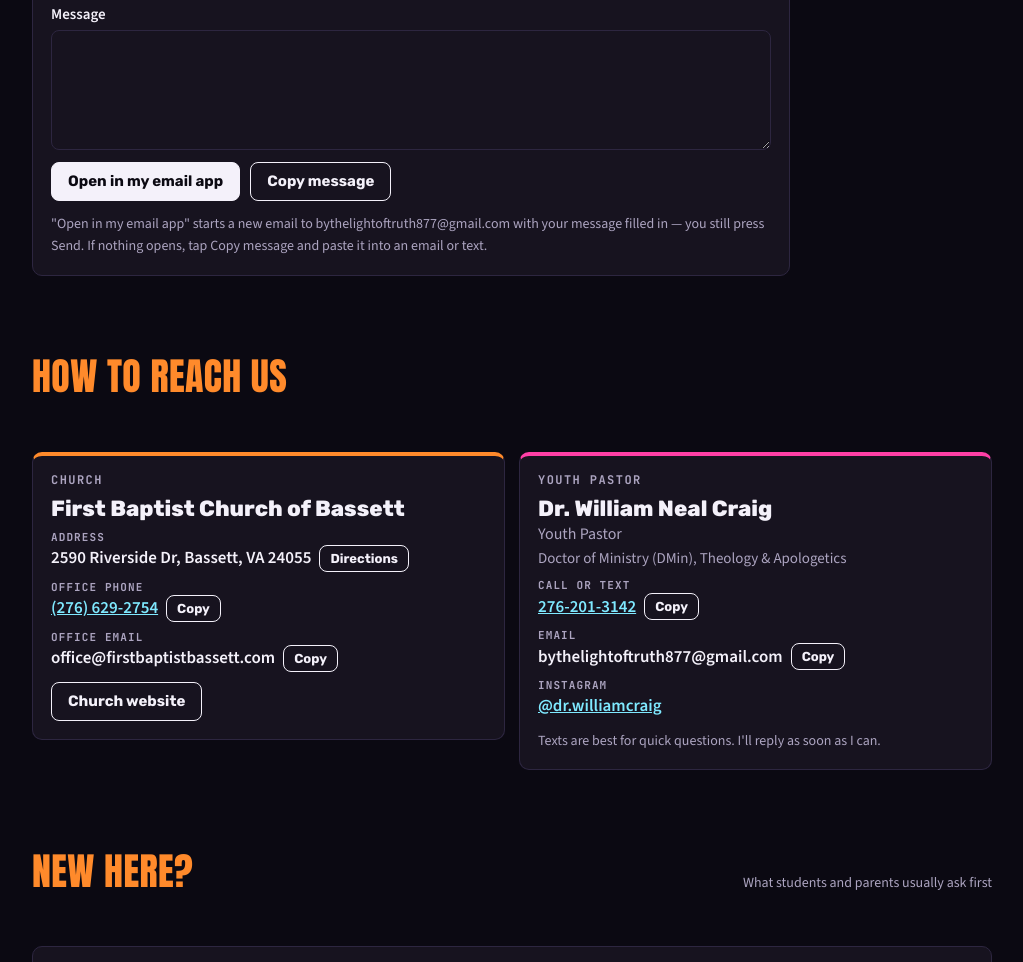
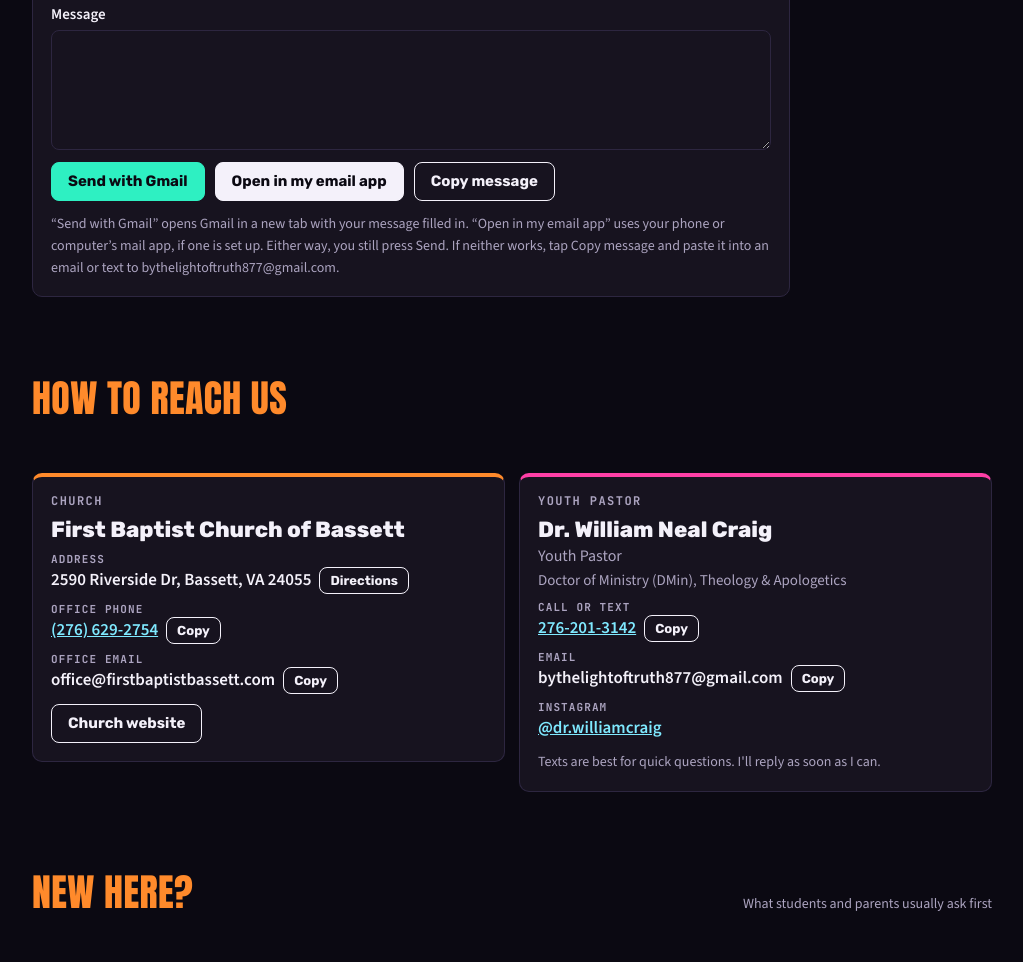
Before and after one commit to bythelightoftruth877-web/fbc-bassett-youth, a plain HTML site: page index.html in a window 1280 px wide. Shown: the part 2325-3287 px from the top of the page, without its empty margins (128-1151 px from the left). Drawn offline with nearby package versions, Linux system fonts and the light colour scheme.

Commit message:
Add files via upload
Add Gmail button.

```diff
--- a/index.html
+++ b/index.html
@@ -281,6 +281,9 @@ function mailHref(s,f){
   if(c.cc&&(f.type!=='Prayer request'||s.prayerCc!==false))q+='&cc='+encodeURIComponent(c.cc);
   return 'mailto:'+encodeURIComponent(c.email).replace(/%40/g,'@')+'?'+q;
 }
+function gmailHref(s,f){var c=s.contact;if(!c.email)return null;
+  var u='https://mail.google.com/mail/?view=cm&fs=1&to='+encodeURIComponent(c.email)+'&su='+encodeURIComponent(mailSubject(f))+'&body='+encodeURIComponent(mailBody(f));
+  if(c.cc&&(f.type!=='Prayer request'||s.prayerCc!==false))u+='&cc='+encodeURIComponent(c.cc);return u;}
 function viewContact(s){
   var c=s.contact;
   var card=h('div',{class:'contact yp-card'},h('div',{class:'eyebrow'},'Youth pastor'),h('div',{},h('div',{class:'name',text:c.name}),h('div',{class:'role',text:c.role}),c.credentials?h('div',{class:'cred',text:c.credentials}):null),
@@ -300,7 +303,8 @@ function viewContact(s){
   var f={type:'Question',share:false,name:'',who:'Parent',reply:'',subject:'',message:''};
   var link=h('a',{class:'btn',href:'#',id:'msg-send'},'Open in my email app');
   var copyBtn=h('button',{class:'btn ghost',type:'button',id:'msg-copy'},'Copy message');
-  function sync(){var href=mailHref(s,f);if(href){link.href=href;link.removeAttribute('aria-disabled');}else{link.removeAttribute('href');link.setAttribute('aria-disabled','true');}}
+  var gm=h('a',{class:'btn yellow',id:'msg-gmail',target:'_blank',rel:'noopener'},'Send with Gmail');
+  function sync(){var href=mailHref(s,f);var g=gmailHref(s,f);if(g){gm.href=g;gm.hidden=false;}else{gm.hidden=true;}if(href){link.href=href;link.removeAttribute('aria-disabled');}else{link.removeAttribute('href');link.setAttribute('aria-disabled','true');}}
   function bind(el,key){el.addEventListener('input',function(){f[key]=el.value;sync();});return el;}
   copyBtn.addEventListener('click',function(){var txt='To: '+(s.contact.email||'')+'\nSubject: '+mailSubject(f)+'\n\n'+mailBody(f);copy(txt,copyBtn);});
   var ccPrayer=!!(s.contact.cc&&s.prayerCc!==false);
@@ -322,9 +326,9 @@ function viewContact(s){
     subjLabel,prayBox,
     h('label',{for:'m-msg'},'Message',msgArea),
     s.formLink?h('div',{class:'btns'},h('a',{class:'btn yellow',href:s.formLink,target:'_blank',rel:'noopener'},'Send through the message form')):null,
-    h('div',{class:'btns'},link,copyBtn),
+    h('div',{class:'btns'},gm,link,copyBtn),
     h('textarea',{id:'copy-fallback',hidden:true,'aria-label':'Message text to copy',readonly:true}),
-    h('p',{class:'hint'},s.contact.email?('"Open in my email app" starts a new email to '+s.contact.email+' with your message filled in — you still press Send. If nothing opens, tap Copy message and paste it into an email or text.'):'Messaging opens once an email address is added.'));
+    h('p',{class:'hint'},s.contact.email?('“Send with Gmail” opens Gmail in a new tab with your message filled in. “Open in my email app” uses your phone or computer’s mail app, if one is set up. Either way, you still press Send. If neither works, tap Copy message and paste it into an email or text to '+s.contact.email+'.'):'Messaging opens once an email address is added.'));
   sync();
   var prayCard=h('div',{class:'ask pray-card'},h('div',{class:'eyebrow'},'Prayer requests'),h('h3',{},'How can we pray for you?'),
     s.prayerForm?h('p',{class:'hint'},'You choose who sees it: Pastor Craig only, the youth leaders, or the group by first name. You can leave your name off.'):h('p',{class:'hint'},'Use the message box below and choose “Prayer request.” It goes privately to Pastor Craig.'),
```
